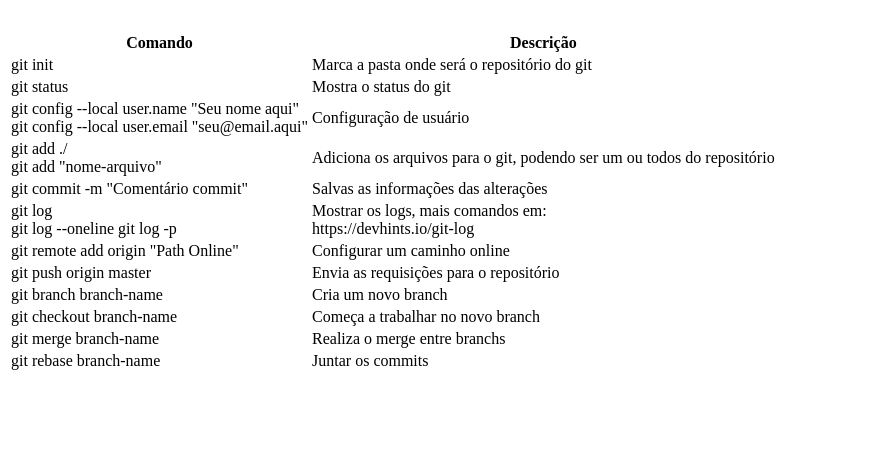
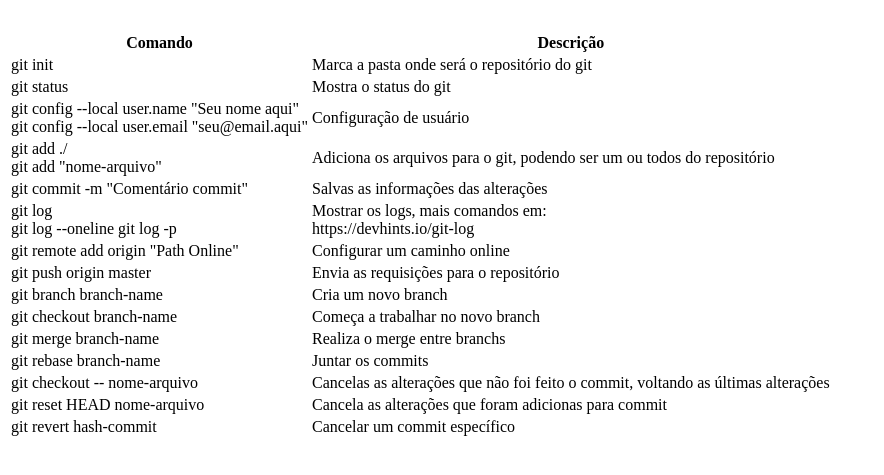
Before and after one commit to Renatob90/GitTest, a plain HTML site: page Index.html in a window 1280 px wide. Shown: the part 87-562 px from the top of the page, without its empty margins (0-884 px from the left). Drawn offline with Linux system fonts and the light colour scheme.

Commit message:
testando revert

```diff
--- a/Index.html
+++ b/Index.html
@@ -69,6 +69,18 @@
                 <td>git rebase branch-name</td>
                 <td>Juntar os commits</td>
             </tr>
+            <tr>
+                <td>git checkout -- nome-arquivo</td>
+                <td>Cancelas as alterações que não foi feito o commit, voltando as últimas alterações</td>
+            </tr>
+            <tr>
+                <td>git reset HEAD nome-arquivo</td>
+                <td>Cancela as alterações que foram adicionas para commit</td>
+            </tr>
+            <tr>
+                <td>git revert hash-commit</td>
+                <td>Cancelar um commit específico</td>
+            </tr>
         </table>
     </body>
 </html>
```
